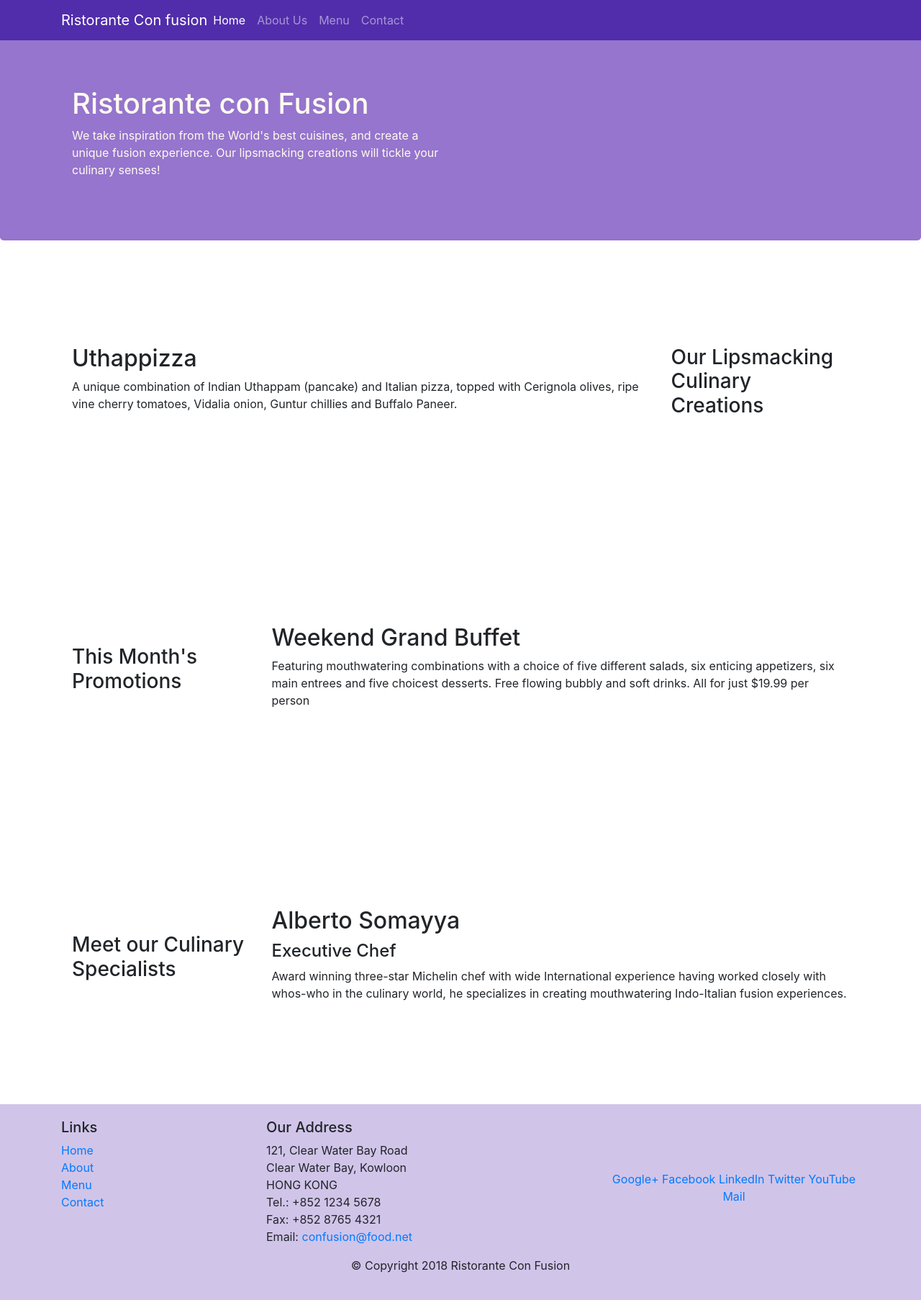
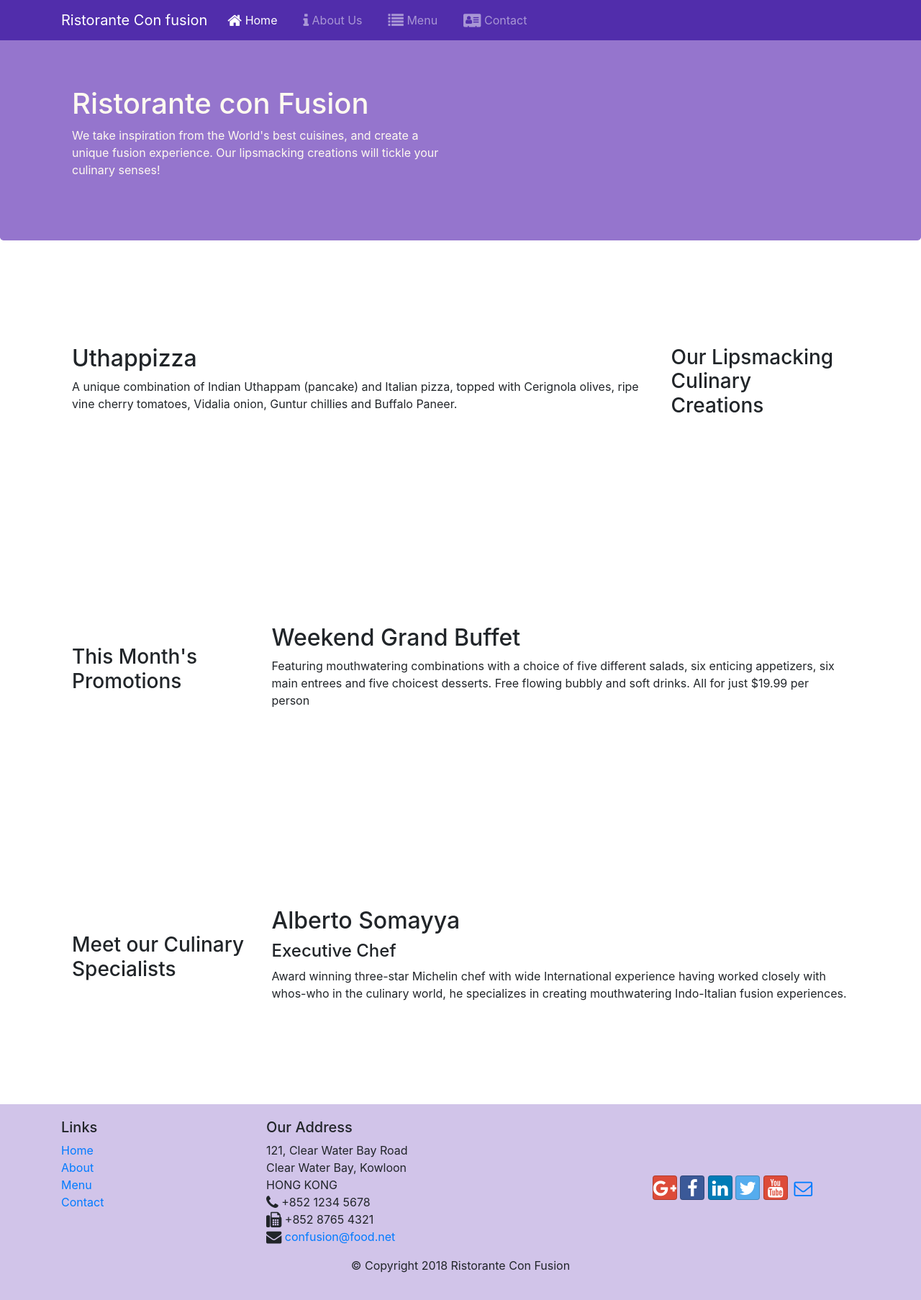
Before and after one commit to 219021160/conFusion, a website: page index.html in a window 1280 px wide. Shown: the whole page at 72% size. Drawn offline with nearby package versions, Linux system fonts and the light colour scheme.

Commit message:
icon fonts

```diff
--- a/css/styles.css
+++ b/css/styles.css
@@ -54,3 +54,7 @@ body {
 .navbar-dark {
     background-color: #512DAB;
 }
+
+.nav li {
+    padding-left: 20px;
+}
--- a/index.html
+++ b/index.html
@@ -9,6 +9,8 @@
     <!-- Bootstrap CSS -->
     <link rel="stylesheet" href="https://maxcdn.bootstrapcdn.com/bootstrap/4.0.0/css/bootstrap.min.css"
         integrity="sha384-Gn5384xqQ1aoWXA+058RXPxPg6fy4IWvTNh0E263XmFcJlSAwiGgFAW/dAiS6JXm" crossorigin="anonymous">
+    <link rel="stylesheet" href="node_modules/font-awesome/css/font-awesome.min.css" />
+    <link rel="stylesheet" href="node_modules/bootstrap-social/bootstrap-social.css" />
     <link rel="stylesheet" href="css/styles.css" />
     <title>Ristorante Con Fusion</title>
 </head>
@@ -21,7 +23,7 @@
     <!-- navbar-expand-sm from small to extra small screens navbar will collapse thus a togglable navbr  -->
     <!-- bg-primary background color of blue  -->
     <!-- fixed-top fixes bar to stay at the top of page -->
-    <nav class="navbar navbar-dark navbar-expand-sm fixed-top  ">
+    <nav class="navbar navbar-dark navbar-expand-md fixed-top  ">
 
         <!-- content within navigation bar -->
         <div class="container">
@@ -48,22 +50,23 @@
                     <!-- active shows user which page/link is active or viewing -->
                     <li class="nav-item active">
                         <!-- nav-link sees it as link within navbar -->
-                        <a class="nav-link" href="#">Home</a>
+                        <!-- fa font-awesome fa-home name of icon -->
+                        <a class="nav-link" href="#"><span class="fa fa-home fa-lg"></span>  Home</a>
                     </li>
                     <!-- ABOUT LINK -->
                     <li class="nav-item">
                         <!-- nav-link sees it as link within navbar -->
-                        <a class="nav-link" href="./aboutus.html">About Us</a>
+                        <a class="nav-link" href="./aboutus.html"><span class="fa fa-info fa-lg" ></span>  About Us</a>
                     </li>
                     <!-- MENU LINK -->
                     <li class="nav-item">
                         <!-- nav-link sees it as link within navbar -->
-                        <a class="nav-link" href="#">Menu</a>
+                        <a class="nav-link" href="#"><span class="fa fa-list fa-lg"></span>  Menu</a>
                     </li>
                     <!-- CONTACT LINK -->
                     <li class="nav-item">
                         <!-- nav-link sees it as link within navbar -->
-                        <a class="nav-link" href="#">Contact</a>
+                        <a class="nav-link" href="#"><span class="fa fa-address-card fa-lg"></span>  Contact</a>
                     </li>
                 <!-- end of nav-items -->
                 </ul>
@@ -173,21 +176,21 @@
 		              121, Clear Water Bay Road<br>
 		              Clear Water Bay, Kowloon<br>
 		              HONG KONG<br>
-		              Tel.: +852 1234 5678<br>
-		              Fax: +852 8765 4321<br>
-		              Email: <a href="mailto:confusion@food.net">confusion@food.net</a>
+		              <span class="fa fa-phone fa-lg"></span>      +852 1234 5678<br>
+		              <span class="fa fa-fax fa-lg"></span>  +852 8765 4321<br>
+		              <span class="fa fa-envelope fa-lg"></span>        <a href="mailto:confusion@food.net">confusion@food.net</a>
 		           </address>
                 </div>
 
                 <!-- align-self-center position content horizontally centered applied to the div containing content/items  -->
                 <div class="col-12 col-sm-4 align-self-center ">
                     <div class="text-center ">
-                        <a href="http://google.com/+">Google+</a>
-                        <a href="http://www.facebook.com/profile.php?id=">Facebook</a>
-                        <a href="http://www.linkedin.com/in/">LinkedIn</a>
-                        <a href="http://twitter.com/">Twitter</a>
-                        <a href="http://youtube.com/">YouTube</a>
-                        <a href="mailto:">Mail</a>
+                        <a class="btn btn-social-icon btn-google" href="http://google.com/+">  <span class="fa fa-google-plus fa-lg"></span>  </a>
+                        <a class="btn btn-social-icon btn-facebook" href="http://www.facebook.com/profile.php?id="><span class="fa fa-facebook fa-lg"></span></a>
+                        <a class="btn btn-social-icon btn-linkedin" href="http://www.linkedin.com/in/"><span class="fa fa-linkedin fa-lg"></span></a>
+                        <a class="btn btn-social-icon btn-twitter" href="http://twitter.com/"><span class="fa fa-twitter fa-lg"></span></a>
+                        <a class="btn btn-social-icon btn-google" href="http://youtube.com/"><span class="fa fa-youtube fa-lg"></span></a>
+                        <a class="btn btn-social-icon " href="mailto:"><span class="fa fa-envelope-o fa-lg"></span></a>
                     </div>
                 </div>
 
--- a/package.json
+++ b/package.json
@@ -15,6 +15,8 @@
   },
   "dependencies": {
     "bootstrap": "^4.5.0",
+    "bootstrap-social": "^5.1.1",
+    "font-awesome": "^4.7.0",
     "jquery": "^3.5.1",
     "popper.js": "^1.16.0"
   }
```
Also changed, not shown: aboutus.html (+18 -13 lines), 1 other file.
